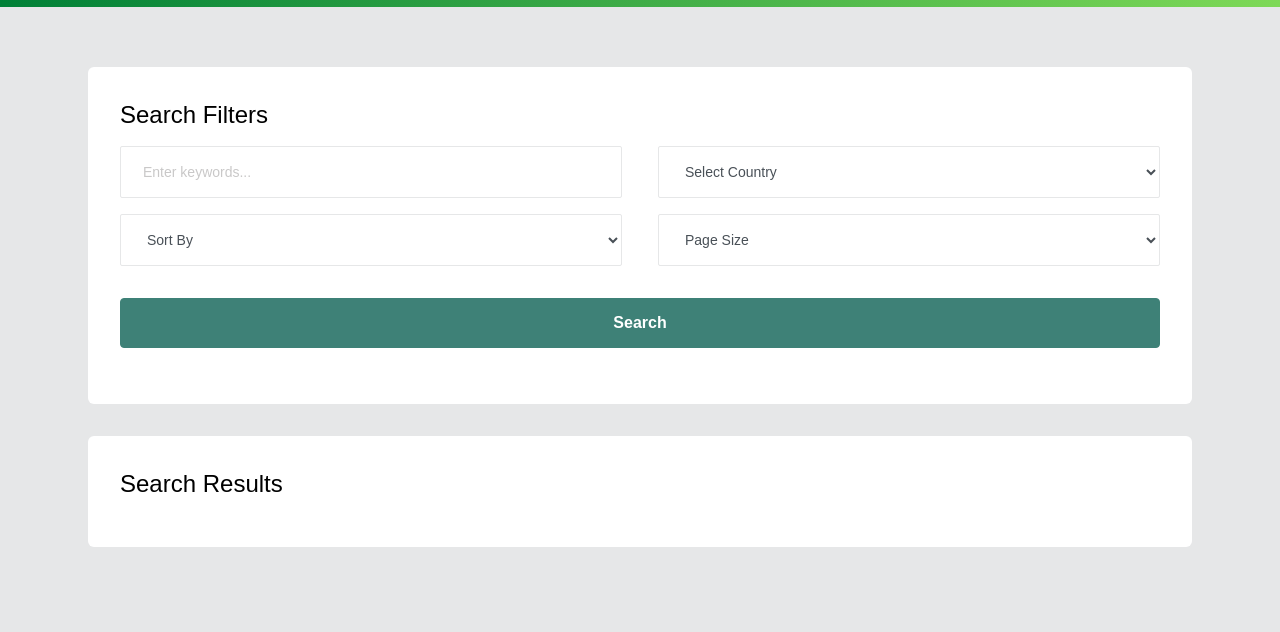
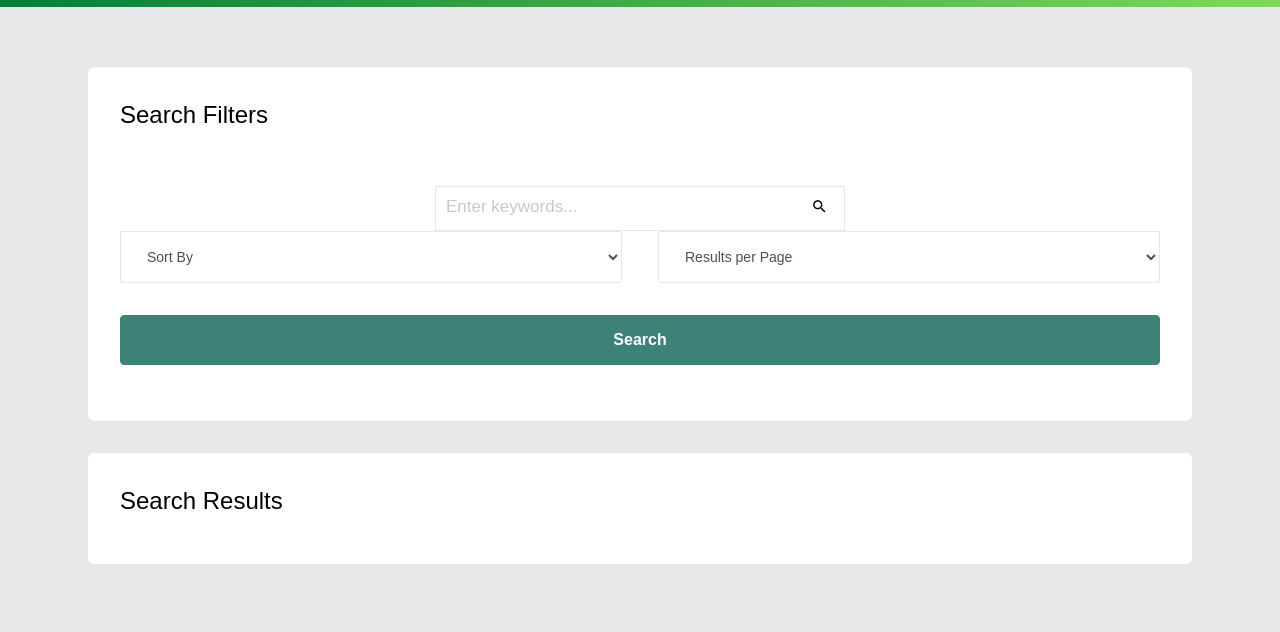
Before and after one commit to ndriqimlahu/global-news, a plain HTML site: page pages/en/search.html in a window 1280 px wide. Shown: the part 168-800 px from the top of the page. Drawn offline with nearby package versions, Linux system fonts and the light colour scheme.

Commit message:
Updated the Search Filters section

```diff
--- a/pages/en/search.html
+++ b/pages/en/search.html
@@ -201,8 +201,8 @@
                     <div class="row"><!-- Start of row -->
                       <div class="col-lg-12 mb-5 mb-sm-2">
                         <div class="row"><!-- Start of row -->
-                          <div class="col-sm-6">
-                            <div class="form-group">
+                          <div class="col-sm-12">
+                            <div class="form-group search-container">
                               <input
                                 type="text"
                                 title="Enter News Keywords"
@@ -211,15 +211,7 @@
                                 aria-describedby="query"
                                 placeholder="Enter keywords..."
                                 required />
-                            </div>
-                          </div>
-                          <div class="col-sm-6">
-                            <div class="form-group">
-                              <select title="Choose Country" id="country" class="form-control" aria-describedby="country" required>
-                                <option value="" selected>Select Country</option>
-                                <option value="US">United States</option>
-                                <option value="GB">United Kingdom</option>
-                              </select>
+                              <button type="submit"><i class="mdi mdi-magnify"></i></button>
                             </div>
                           </div>
                           <div class="col-sm-6">
@@ -235,12 +227,11 @@
                           <div class="col-sm-6">
                             <div class="form-group">
                               <select title="Choose Page Size" id="page_size" class="form-control" aria-describedby="size" required>
-                                <option value="" selected>Page Size</option>
+                                <option value="" selected>Results per Page</option>
                                 <option value="10">10</option>
-                                <option value="20">20</option>
-                                <option value="30">30</option>
-                                <option value="40">40</option>
+                                <option value="25">25</option>
                                 <option value="50">50</option>
+                                <option value="100">100</option>
                               </select>
                             </div>
                           </div>
```
Also changed, not shown: pages/sq/search.html (+6 -15 lines).
